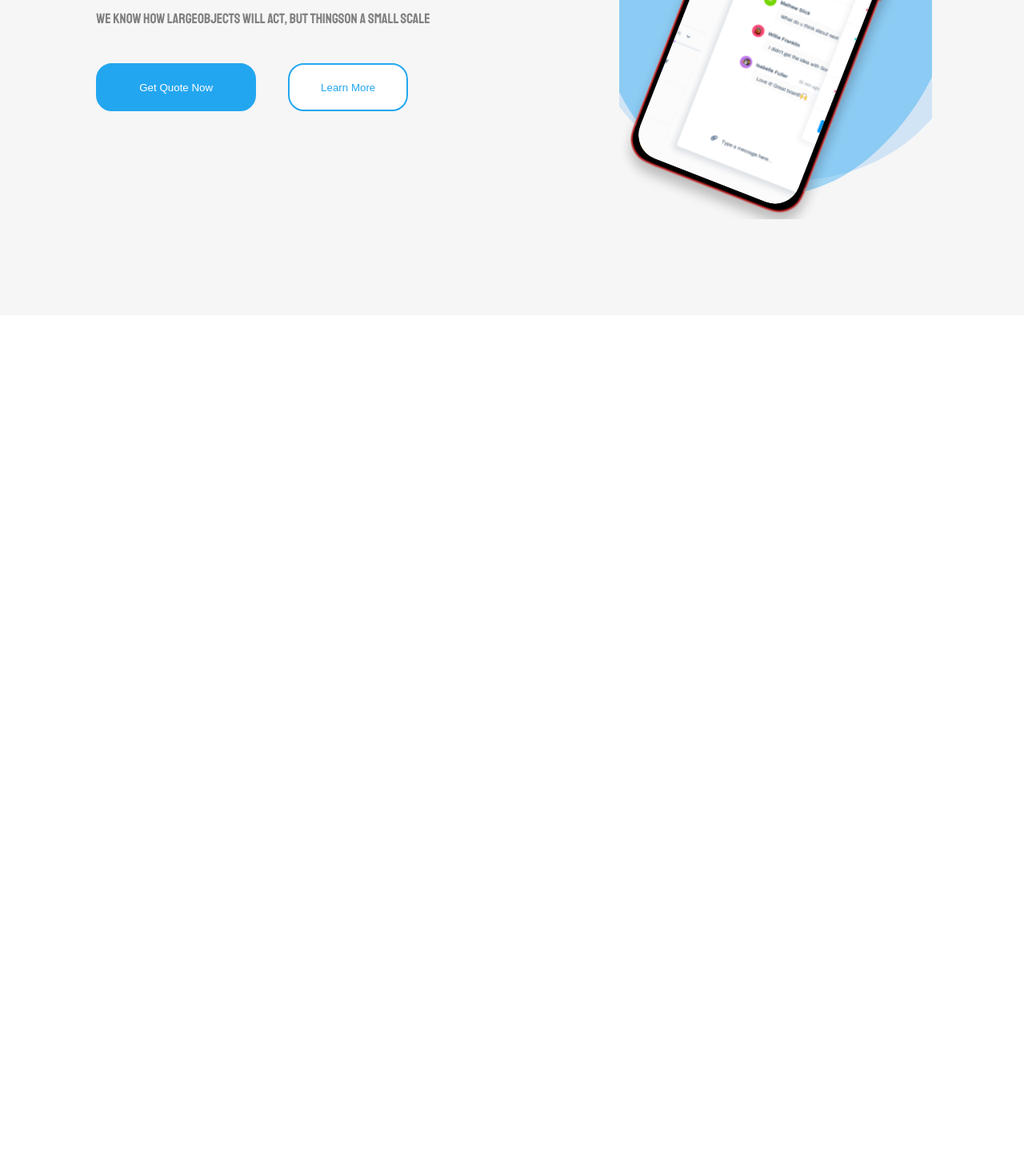
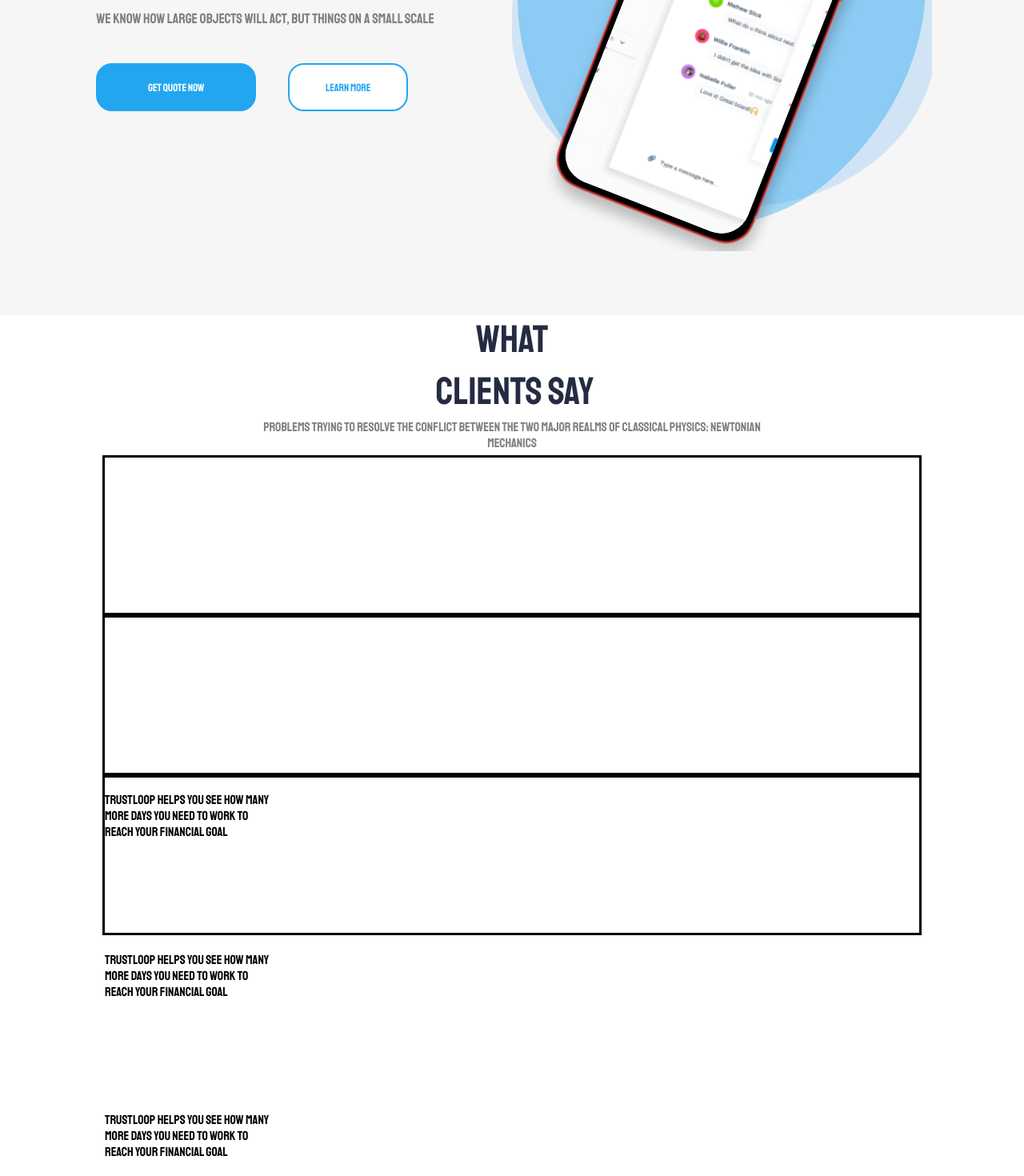
Before and after one commit to Doyen04/trustloop, a React (Vite) app: page / in a window 1280 px wide. Shown: the part 406-1876 px from the top of the page at 80% size. Before the commit the page ends 800 px from the top, so only its background shows below. Built offline with nearby package versions, Linux system fonts and the light colour scheme.

Commit message:
added a customers review secton

```diff
--- a/src/App.jsx
+++ b/src/App.jsx
@@ -3,6 +3,7 @@ import './assets/font/CPMono_v07Black.ttf.woff'
 
 import Header from './component/header'
 import Mainbody from './component/mainbody'
+import Clients from './component/client'
 
 function App() {
 
@@ -10,6 +11,7 @@ function App() {
         <>
             <Header />
             <Mainbody/>
+            <Clients/>
         </>
     )
 }
--- /dev/null
+++ b/src/component/client.jsx
@@ -0,0 +1,85 @@
+
+import '../styles/client.css'
+
+import star from '../assets/svg/star.svg'
+
+function Clients() {
+    return (
+        <div className='clients'>
+            <div className='clients-text-description'>
+                <pre>What</pre>
+                <pre> Clients Say</pre>
+                <div>
+                    Problems trying to resolve the conflict between the two major realms of Classical physics: Newtonian mechanics
+                </div>
+            </div>
+            <div className='clients-list'>
+                <div className='customers-review' >
+                    <div className="star-container">
+                        <img src={star} alt="" />
+                        <img src={star} alt="" />
+                        <img src={star} alt="" />
+                        <img src={star} alt="" />
+                        <img src={star} alt="" />
+                    </div>
+                    <pre>
+                        TrustLoop helps you see how many <br />
+                        more days you need to work to <br />
+                        reach your financial goal <br />
+                    </pre>
+                    <div className="customer-profile-container">
+                        <img src="" alt="" />
+                        <div className="customer-name-container">
+                            <div className="name"></div>
+                            <div className="job"></div>
+                        </div>
+                    </div>
+                </div>
+                <div className='customers-review' >
+                    <div className="star-container">
+                        <img src={star} alt="" />
+                        <img src={star} alt="" />
+                        <img src={star} alt="" />
+                        <img src={star} alt="" />
+                        <img src={star} alt="" />
+                    </div>
+                    <pre>
+                        TrustLoop helps you see how many <br />
+                        more days you need to work to <br />
+                        reach your financial goal <br />
+                    </pre>
+                    <div className="customer-profile-container">
+                        <img src="" alt="" />
+                        <div className="customer-name-container">
+                            <div className="name"></div>
+                            <div className="job"></div>
+                        </div>
+                    </div>
+                </div>
+                <div className='customers-review' >
+                    <div className="star-container">
+                        <img src={star} alt="" />
+                        <img src={star} alt="" />
+                        <img src={star} alt="" />
+                        <img src={star} alt="" />
+                        <img src={star} alt="" />
+                    </div>
+                    <pre>
+                        TrustLoop helps you see how many <br />
+                        more days you need to work to <br />
+                        reach your financial goal <br />
+                    </pre>
+                    <div className="customer-profile-container">
+                        <img src="" alt="" />
+                        <div className="customer-name-container">
+                            <div className="name"></div>
+                            <div className="job"></div>
+                        </div>
+                    </div>
+                </div>
+            </div>
+        </div>
+    )
+}
+
+export default Clients
--- a/src/component/mainbody.jsx
+++ b/src/component/mainbody.jsx
@@ -11,9 +11,9 @@ function mainbody() {
                     <span>Assistance</span>
                 </div>
                 <div className="sub-description">
-                    <span>We know how large</span>
-                    <span>objects will act, but things</span>
-                    <span>on a small scale</span>
+                    <pre>We know how large </pre>
+                    <pre>objects will act, but things </pre>
+                    <pre>on a small scale</pre>
                 </div>
                 <div className="main-button-container">
                     <button className='get-quote-button'>
--- /dev/null
+++ b/src/styles/client.css
@@ -0,0 +1,31 @@
+
+.clients{
+    width: 100%;
+
+}
+.clients-text-description{
+    width: 100%;
+    display: flex;
+    flex-direction: column;
+    gap: 5px;
+    align-items: center;
+}
+.clients-text-description >pre{
+    font-size: 3em;
+    color: #252B42;
+}
+.clients-text-description > div{
+    width: 50%;
+    text-align: center;
+    color: grey;
+}
+.clients-list{
+    padding: 5px 10vw;
+    width: 100%;
+}
+.customers-review{
+    width: 100%;
+    /* background-color: red; */
+    height: 200px;
+    border: solid;
+}
--- a/src/styles/index.css
+++ b/src/styles/index.css
@@ -6,6 +6,7 @@
     margin: 0;
     padding: 0;
     box-sizing: border-box;
+    font-family: 'Staatliches', 'CPMono';
 }
 
 @font-face {
--- a/src/styles/mainbody.css
+++ b/src/styles/mainbody.css
@@ -26,7 +26,7 @@
     color: grey;
     font-size: 1.1em;
 }
-.sub-description > span{
+.sub-description > pre{
     display: block;
 }
 .main-button-container{
@@ -67,6 +67,7 @@
         padding: 0 9vw;
     }
     .text-description{
+        width: 50%;
         display: flex;
         flex-direction: column;
         align-items: flex-start;
@@ -88,7 +89,6 @@
    }
    .mainbody-container > img{
     width: 50%;
-    height: 70%;
-
+    height: 80%;
    }
 }
```
Also changed, not shown: src/assets/svg/star.svg (added).
